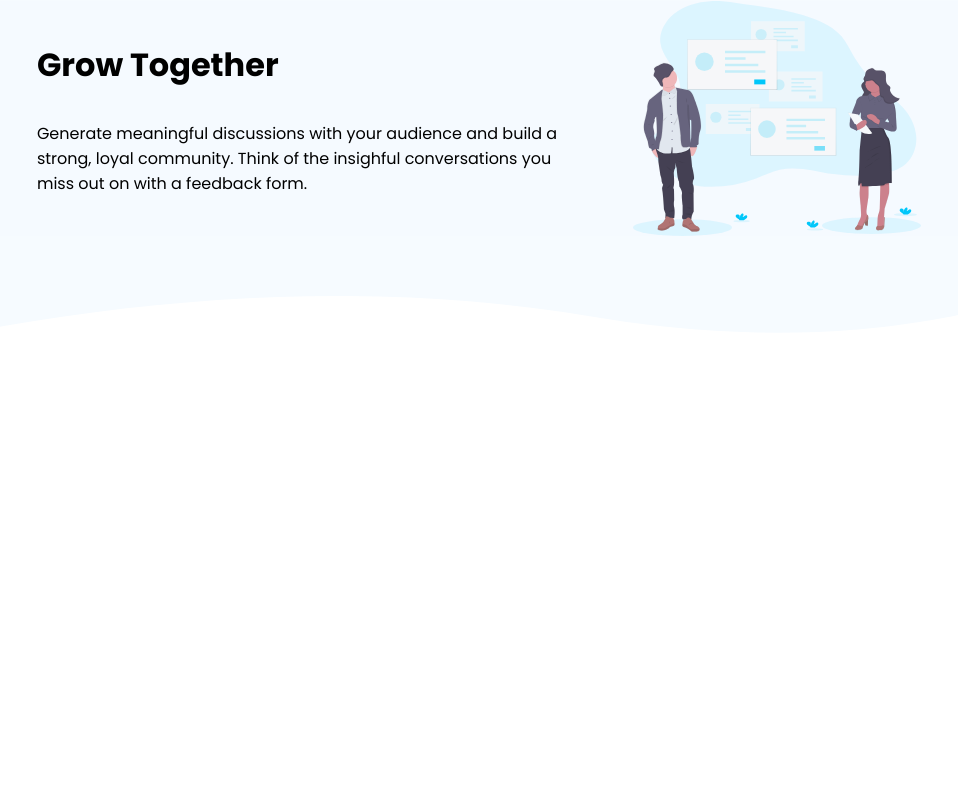
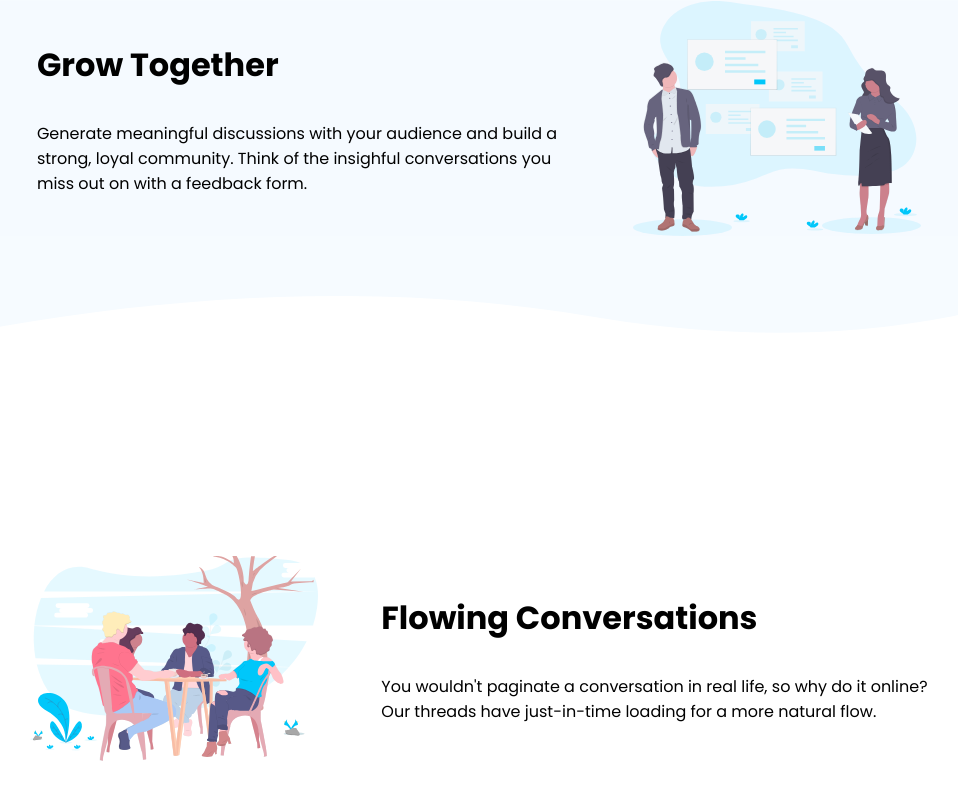
Before and after one commit to victorguirra/huddle, a React (Create React App) app: page / in a window 1280 px wide. Shown: the part 2152-2952 px from the top of the page, without its empty margins (161-1119 px from the left). Before the commit the page ends 2512 px from the top, so only its background shows below. Built offline with nearby package versions, Linux system fonts and the light colour scheme.

Commit message:
create flowing converastions section

```diff
--- a/src/pages/Home/FlowingConversations/index.tsx
+++ b/src/pages/Home/FlowingConversations/index.tsx
@@ -1,9 +1,25 @@
-import { Container } from './styles';
+import { Wrapper, Container, Content, Image, BackgroundImage } from './styles';
+
+import illustraion from '../../../assets/images/illustrations/flowing-conversation.svg';
+import bgImg from '../../../assets/images/background/desktop/section-top-desktop-2.svg';
 
 export default function FlowingConversations() {
     return(
-        <Container>
-            <h1>Hello World</h1>
-        </Container>
+        <Wrapper>
+            <Container>
+                <Image src={ illustraion } alt="Flowing Conversations" />
+
+                <Content>
+                    <h1>Flowing Conversations</h1>
+
+                    <p>
+                        You wouldn't paginate a conversation in real life, so why do it online? <br/>
+                        Our threads have just-in-time loading for a more natural flow.
+                    </p>
+                </Content>
+            </Container>
+
+            <BackgroundImage src={ bgImg } alt="Wave" />
+        </Wrapper>
     )
 }
--- a/src/pages/Home/FlowingConversations/styles.ts
+++ b/src/pages/Home/FlowingConversations/styles.ts
@@ -1,3 +1,32 @@
 import styled from 'styled-components';
 
-export const Container = styled.div``;
+export const Wrapper = styled.div`
+    margin-top:20rem;
+    position:relative;
+`;
+
+export const Container = styled.div`
+    padding:0 10rem;
+
+    display:flex;
+    align-items:center;
+    justify-content:space-around;
+`;
+
+export const Content = styled.div`
+    p {
+        margin-top:2rem;
+    }
+`;
+
+export const Image = styled.img`
+    width:30%;
+    max-width:48%;
+`;
+
+export const BackgroundImage = styled.img`
+    width:100%;
+    position:absolute;
+
+    margin-top:10rem;
+`;
```
